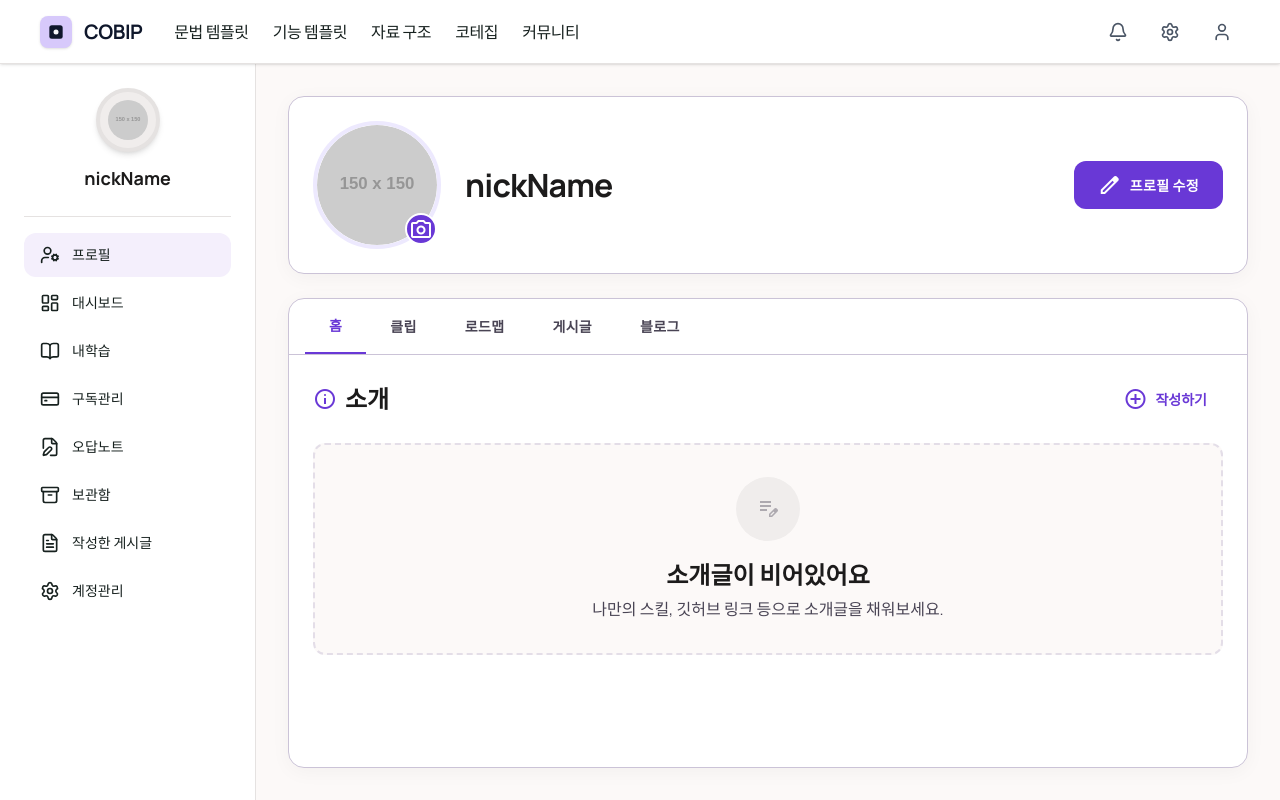
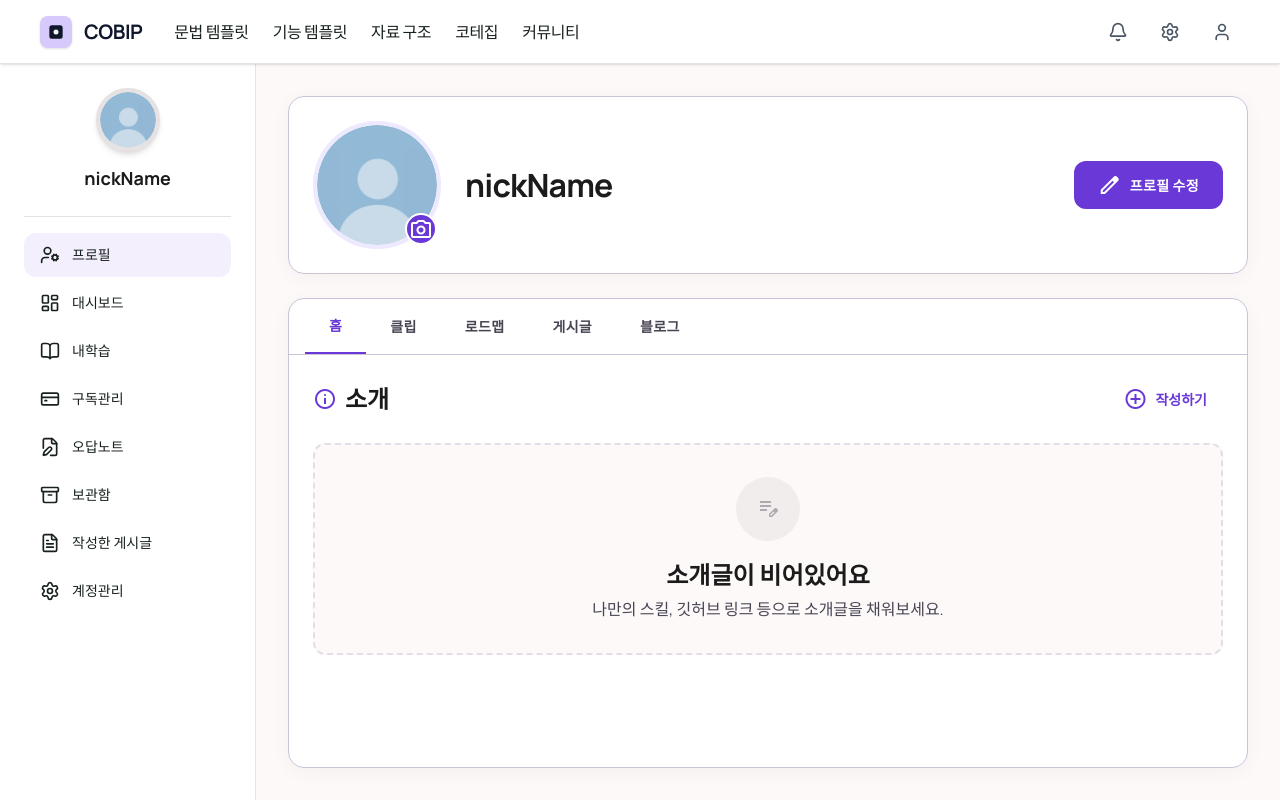
Before and after one commit to COBIP/COBIP_FE, a Next.js app: page /my-page/profile in a window 1280 px wide. Built offline with nearby package versions, Linux system fonts and the light colour scheme.

Commit message:
🐛  fix: 이미지 경로 오류 해결 및 정적 자원(public) 폴더 최적화
오류 경로 대신 pulibc의 test.png 사용

```diff
--- a/src/app/my-page/layout.tsx
+++ b/src/app/my-page/layout.tsx
@@ -4,7 +4,7 @@ import MyPageSidebar from "@/features/my-page/components/common/MyPageSidebar";
 export default function MyPageLayout({ children }: { children: React.ReactNode }) {
   const user = {
     nickName: "nickName",
-    image: "https://placehold.jp/150x150.png"
+    image: "/test.png"
   };
 
   return (
--- a/src/app/my-page/profile/page.tsx
+++ b/src/app/my-page/profile/page.tsx
@@ -5,7 +5,7 @@ import ProfileTabs  from '@/features/my-page/components/profile/ProfileTabs';
 export default function MyPage() {
     const user = {
         nickName : "nickName",
-        image: "https://placehold.jp/150x150.png"
+        image: "/test.png"
     };
 
     return (
--- a/src/features/my-page/components/common/MyPageSidebar.tsx
+++ b/src/features/my-page/components/common/MyPageSidebar.tsx
@@ -33,8 +33,8 @@ export default function MyPageSidebar({ user }: MyPageSidebarProps) {
                         <Image
                             src={user.image || "/default-profile.png"}
                             alt="프로필 이미지"
-                            width={40}
-                            height={40}
+                            width={60}
+                            height={60}
                             className="rounded-full"
                         />
                     ) : (
```
Also changed, not shown: public/test.png (added).
